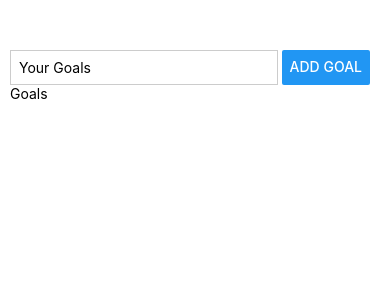
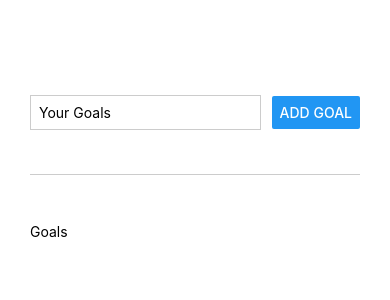
Before and after one commit to andyfoster/react-native-course, a React Native app: screen / in a window 390 px wide. Shown: the top 300 px of the page. Built offline with nearby package versions, Linux system fonts and the light colour scheme.

Commit message:
Add padding to goals area

```diff
--- a/App.js
+++ b/App.js
@@ -10,7 +10,7 @@ export default function App() {
         <TextInput style={styles.textInput} placeholder="Your Goals" />
         <Button title="Add Goal" />
       </View>
-      <View>
+      <View style={styles.goalsArea}>
         <Text>Goals</Text>
       </View>
     </View>
@@ -19,19 +19,32 @@ export default function App() {
 
 const styles = StyleSheet.create({
   appContainer: {
+    marginLeft: 20,
+    marginRight: 20,
     paddingTop: 50,
-    marginLeft: 10,
-    marginRight: 20,
+    paddingLeft: 10,
+    paddingRight: 10,
+    flex: 1,
+    // backgroundColor: '#ccc',
   },
   inputContainer: {
+    flex: 1,
     flexDirection: 'row',
     justifyContent: 'space-between',
+    alignItems: 'center',
+    marginBottom: 24,
+    borderBottomWidth: 1,
+    borderBottomColor: '#ccc',
   },
   textInput: {
     borderWidth: 1,
     borderColor: '#cccccc',
-    width: '80%',
+    width: '70%',
     marginRight: 4,
     padding: 8,
   },
+  goalsArea: {
+    flex: 5,
+    paddingTop: 24,
+  },
 });
```
